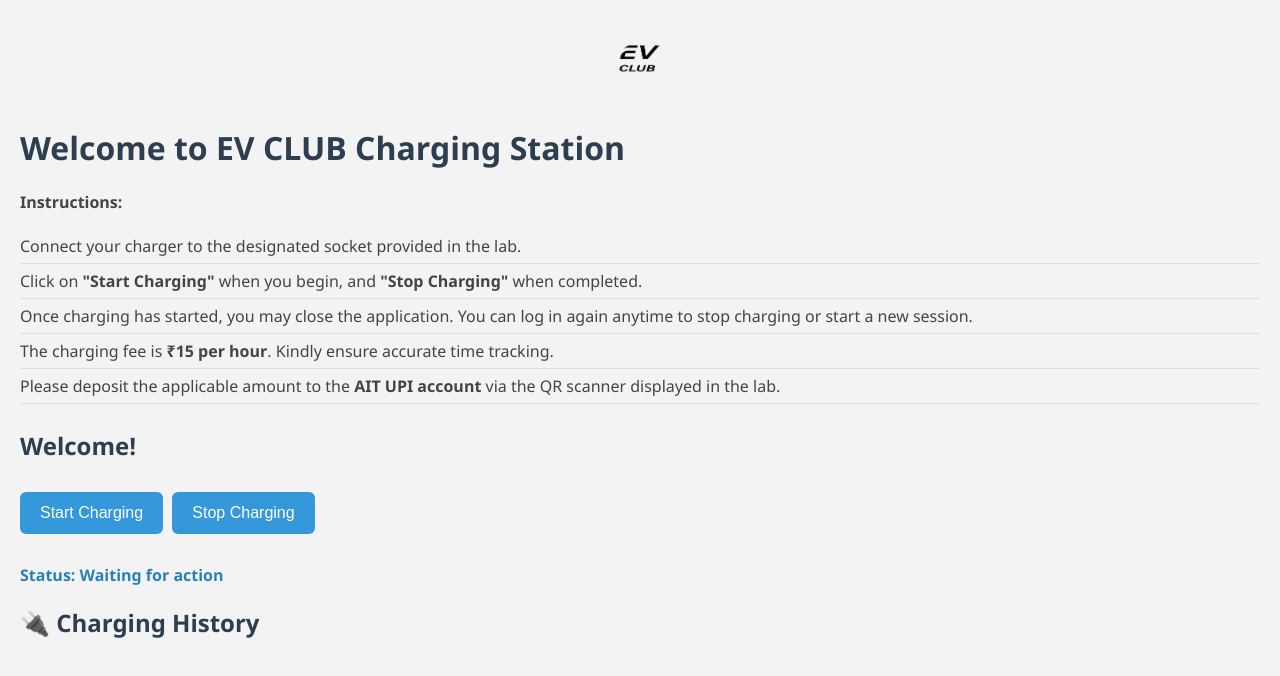
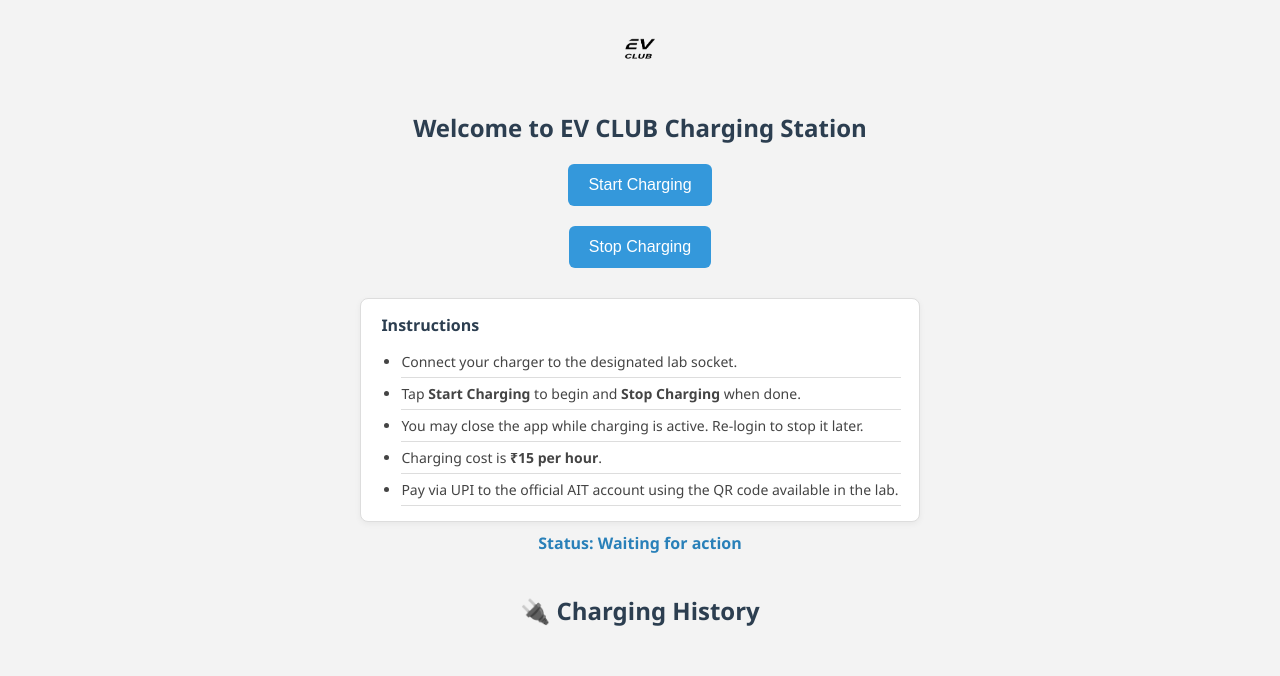
Before and after one commit to abnegative2904/EV-Charging-Log, a plain HTML site: page dashboard.html in a window 1280 px wide. Drawn offline with Linux system fonts and the light colour scheme; no server answers; sample sign-in values are in the browser's storage.

Commit message:
Update dashboard.html

```diff
--- a/dashboard.html
+++ b/dashboard.html
@@ -1,7 +1,7 @@
 <!DOCTYPE html>
 <html lang="en">
 <head>
-  <meta charset="UTF-8" />
+  <meta charset="UTF-8"/>
   <meta name="viewport" content="width=device-width, initial-scale=1.0"/>
   <title>EV Station Dashboard</title>
   <style>
@@ -10,25 +10,29 @@
       margin: 0;
       padding: 20px;
       background-color: #f3f3f3;
-    }
-
-    h1, h2 {
-      color: #2c3e50;
+      display: flex;
+      flex-direction: column;
+      align-items: center;
     }
 
     .logo {
-      text-align: center;
-      margin-bottom: 20px;
+      margin-bottom: 10px;
     }
 
     .logo img {
-      max-height: 80px;
+      height: 60px;
     }
 
-    #description {
-      margin: 15px 0 25px 0;
-      font-size: 16px;
-      color: #444;
+    h1 {
+      color: #2c3e50;
+      font-size: 24px;
+      margin-bottom: 10px;
+      text-align: center;
+    }
+
+    h2 {
+      color: #2c3e50;
+      margin-top: 30px;
     }
 
     button {
@@ -37,7 +41,7 @@
       color: white;
       border: none;
       border-radius: 6px;
-      margin: 10px 5px 20px 0;
+      margin: 10px 5px;
       font-size: 16px;
       cursor: pointer;
     }
@@ -59,6 +63,8 @@
     ul {
       list-style: none;
       padding: 0;
+      max-width: 500px;
+      width: 100%;
     }
 
     li {
@@ -66,8 +72,33 @@
       border-bottom: 1px solid #ddd;
     }
 
+    .info-box {
+      background-color: #ffffff;
+      border: 1px solid #ddd;
+      border-radius: 8px;
+      padding: 15px 20px;
+      margin-top: 20px;
+      max-width: 600px;
+      font-size: 14px;
+      color: #444;
+      box-shadow: 0 2px 6px rgba(0, 0, 0, 0.05);
+    }
+
+    .info-box h3 {
+      margin-top: 0;
+      color: #2c3e50;
+      font-size: 16px;
+      margin-bottom: 10px;
+    }
+
+    .info-box ul {
+      padding-left: 20px;
+      margin: 0;
+      list-style: disc;
+    }
+
     @media (max-width: 600px) {
-      h1, h2, h4 {
+      h1, h2 {
         font-size: 1.2em;
       }
 
@@ -76,33 +107,33 @@
         margin: 10px 0;
       }
 
-      #description {
-        font-size: 14px;
+      .info-box {
+        width: 90%;
       }
     }
   </style>
 </head>
 <body>
+
   <div class="logo">
-    <img src="evclub.png" alt="EV Club Logo" />
+    <img src="evclub.png" alt="EV Club Logo">
   </div>
 
   <h1>Welcome to EV CLUB Charging Station</h1>
-<div id="description">
-  <p><strong>Instructions:</strong></p>
-  <ul>
-    <li>Connect your charger to the designated socket provided in the lab.</li>
-    <li>Click on <strong>"Start Charging"</strong> when you begin, and <strong>"Stop Charging"</strong> when completed.</li>
-    <li>Once charging has started, you may close the application. You can log in again anytime to stop charging or start a new session.</li>
-    <li>The charging fee is <strong>₹15 per hour</strong>. Kindly ensure accurate time tracking.</li>
-    <li>Please deposit the applicable amount to the <strong>AIT UPI account</strong> via the QR scanner displayed in the lab.</li>
-  </ul>
-</div>
 
-
-  <h2 id="welcome-msg">Welcome!</h2>
   <button onclick="startCharging()">Start Charging</button>
   <button onclick="stopCharging()">Stop Charging</button>
+
+  <div class="info-box">
+    <h3>Instructions</h3>
+    <ul>
+      <li>Connect your charger to the designated lab socket.</li>
+      <li>Tap <strong>Start Charging</strong> to begin and <strong>Stop Charging</strong> when done.</li>
+      <li>You may close the app while charging is active. Re-login to stop it later.</li>
+      <li>Charging cost is <strong>₹15 per hour</strong>.</li>
+      <li>Pay via UPI to the official AIT account using the QR code available in the lab.</li>
+    </ul>
+  </div>
 
   <div id="status">Status: Waiting for action</div>
   <div id="amount"></div>
```
